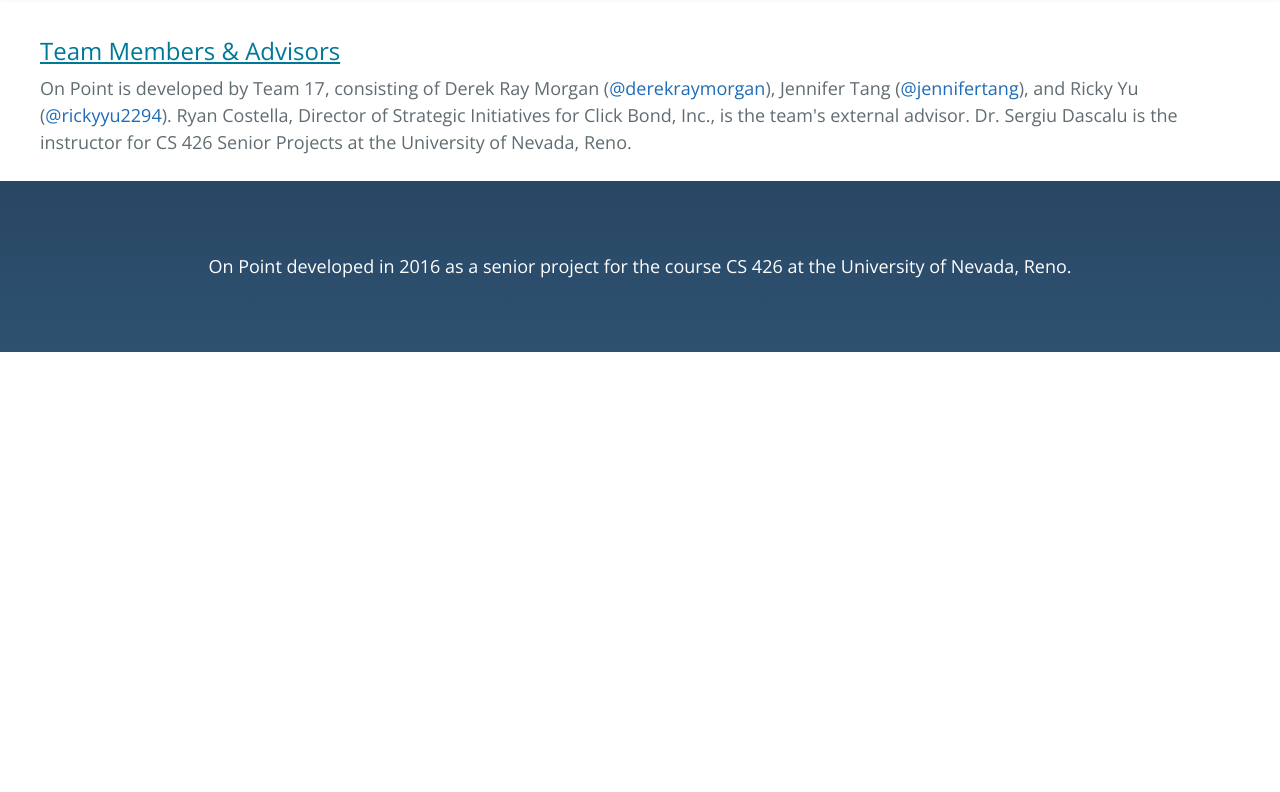
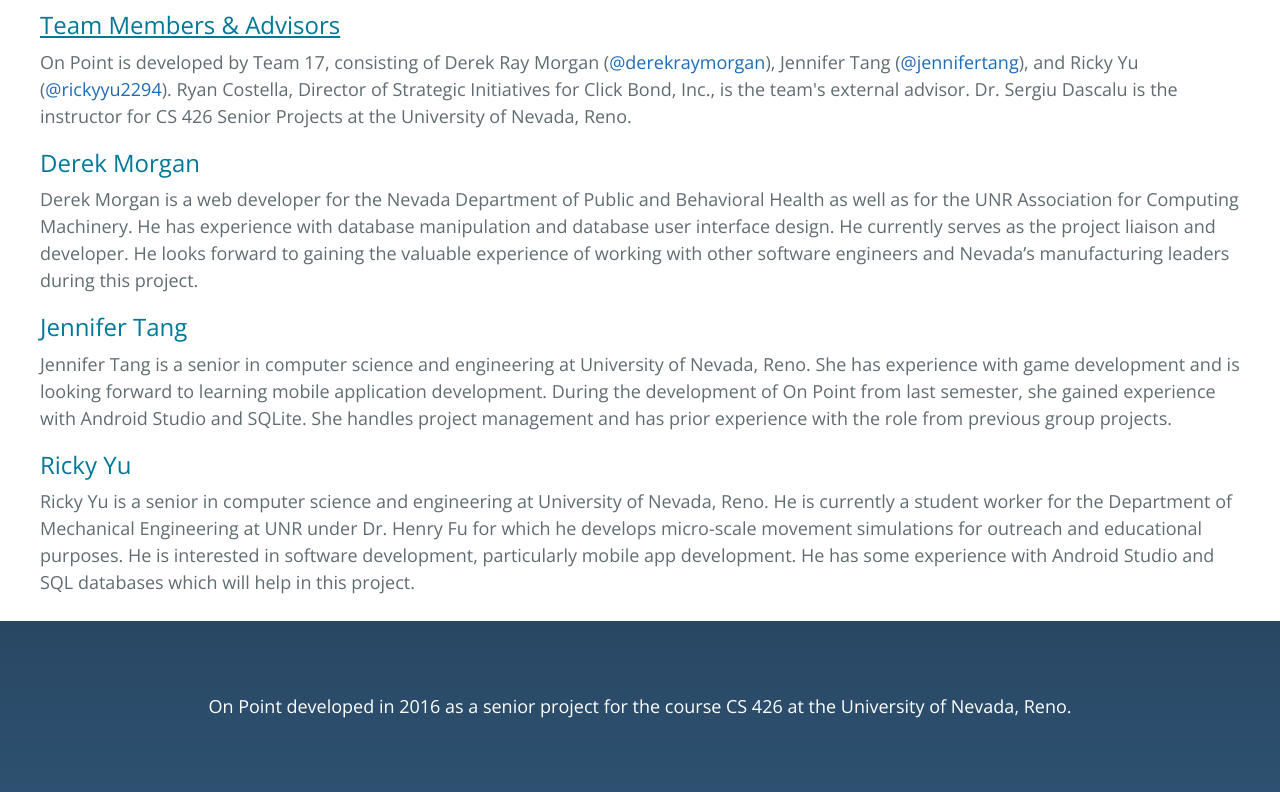
Before and after one commit to derekraymorgan/OnPoint, a plain HTML site: page developers.html in a window 1280 px wide. Shown: the part 339-1131 px from the top of the page. Before the commit the page ends 800 px from the top, so only its background shows below. Drawn offline with nearby package versions, Linux system fonts and the light colour scheme.

Commit message:
Ricky's Stoof

```diff
--- a/developers.html
+++ b/developers.html
@@ -51,8 +51,6 @@
 
 		<img src="images/logo.png" class="img-responsive headerImg" alt="Responsive image">
 
-		<h2 class="project-tagline">On Point Android Phone Application</h2>
-
 		<h3 class="project-specification">
 
 			CS 426 Senior Project in Computer Science & Engineering <br/>
@@ -60,6 +58,7 @@
 			Spring 2016 <br/> University of Nevada, Reno
 
 		</h3>
+		<br>
 
 	</div>
 
@@ -130,6 +129,52 @@
 
 			<p> On Point is developed by Team 17, consisting of Derek Ray Morgan (<a href="https://github.com/derekraymorgan" class="user-mention">@derekraymorgan</a>), Jennifer Tang (<a href="https://github.com/jennifertang" class="user-mention">@jennifertang</a>), and Ricky Yu (<a href="https://github.com/rickyyu2294" class="user-mention">@rickyyu2294</a>). Ryan Costella, Director of Strategic Initiatives for Click Bond, Inc., is the team's external advisor.  Dr. Sergiu Dascalu is the instructor for CS 426 Senior Projects at the University of Nevada, Reno. </p>
 
+			<h3>
+
+				Derek Morgan
+
+			</h3>
+
+			<p>
+
+				Derek Morgan is a web developer for the Nevada Department of Public and Behavioral Health as well as for the UNR Association for Computing Machinery.
+				He has experience with database manipulation and database user interface design.
+				He currently serves as the project liaison and developer.
+				He looks forward to gaining the valuable experience of working with other software engineers and Nevada’s manufacturing leaders during this project.
+
+			</p>
+
+			<h3>
+
+				Jennifer Tang
+
+			</h3>
+
+			<p>
+
+				Jennifer Tang is a senior in computer science and engineering at University of Nevada, Reno.
+				She has experience with game development and is looking forward to learning mobile application development.
+				During the development of On Point from last semester, she gained experience with Android Studio and SQLite.
+				She handles project management and has prior experience with the role from previous group projects.
+
+			</p>
+
+			<h3>
+
+				Ricky Yu
+
+			</h3>
+
+			<p>
+
+				Ricky Yu is a senior in computer science and engineering at University of Nevada, Reno.
+				He is currently a student worker for the Department of Mechanical Engineering at UNR under Dr.
+				Henry Fu for which he develops micro-scale movement simulations for outreach and educational purposes.
+				He is interested in software development, particularly mobile app development.
+				He has some experience with Android Studio and SQL databases which will help in this project.
+
+			</p>
+
 		</div>
 
 	</div>
```
Also changed, not shown: resources.html (+21 -21 lines).
